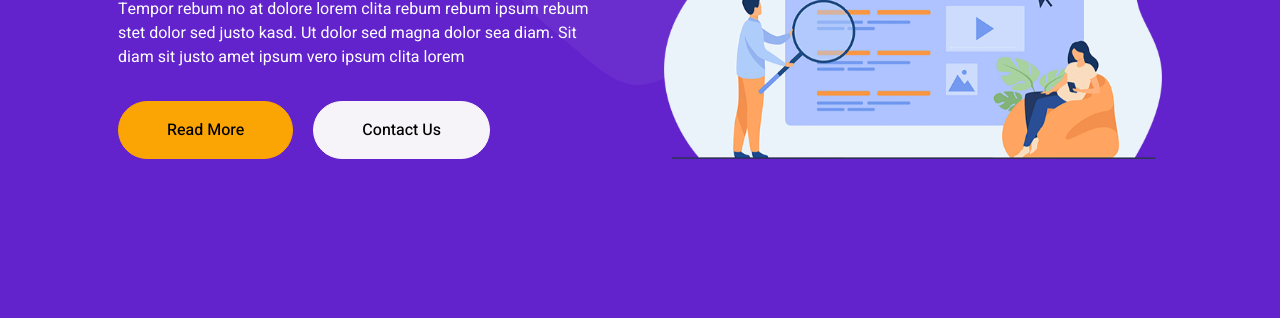
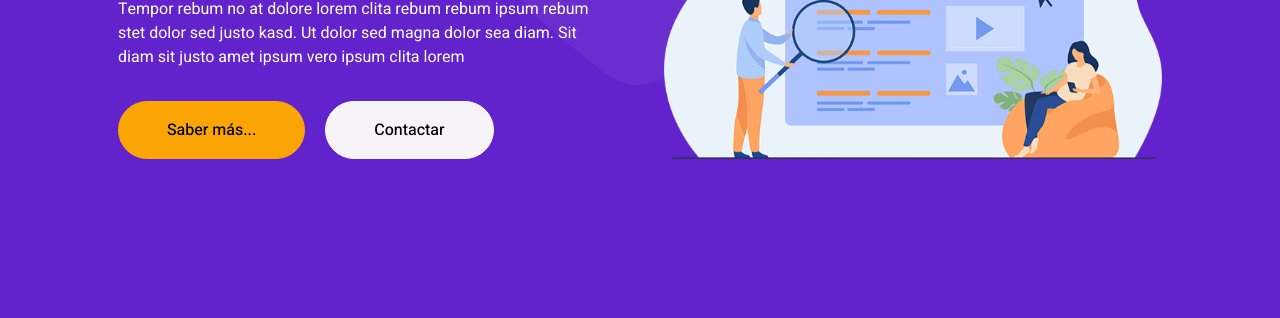
Before and after one commit to webdev1usfq/webdev1usfq.github.io, a plain HTML site: page index.html in a window 1280 px wide. Shown: the part 482-800 px from the top of the page. Drawn offline with nearby package versions, Linux system fonts and the light colour scheme.

Commit message:
version 2

```diff
--- a/index.html
+++ b/index.html
@@ -3,7 +3,7 @@
 
 <head>
     <meta charset="utf-8">
-    <title>DGital - Digital Agency HTML Template</title>
+    <title>Desarrollo Web 1 - USFQ</title>
     <meta content="width=device-width, initial-scale=1.0" name="viewport">
     <meta content="" name="keywords">
     <meta content="" name="description">
@@ -79,8 +79,8 @@
                         <div class="col-lg-6 text-center text-lg-start">
                             <h1 class="text-white mb-4 animated slideInDown">A Digital Agency Of Inteligents & Creative People</h1>
                             <p class="text-white pb-3 animated slideInDown">Tempor rebum no at dolore lorem clita rebum rebum ipsum rebum stet dolor sed justo kasd. Ut dolor sed magna dolor sea diam. Sit diam sit justo amet ipsum vero ipsum clita lorem</p>
-                            <a href="" class="btn btn-secondary py-sm-3 px-sm-5 rounded-pill me-3 animated slideInLeft">Read More</a>
-                            <a href="" class="btn btn-light py-sm-3 px-sm-5 rounded-pill animated slideInRight">Contact Us</a>
+                            <a href="" class="btn btn-secondary py-sm-3 px-sm-5 rounded-pill me-3 animated slideInLeft">Saber más...</a>
+                            <a href="" class="btn btn-light py-sm-3 px-sm-5 rounded-pill animated slideInRight">Contactar</a>
                         </div>
                         <div class="col-lg-6 text-center text-lg-start">
                             <img class="img-fluid animated zoomIn" src="img/hero.png" alt="">
```
Also changed, not shown: proyecto.html (renamed from project.html).
